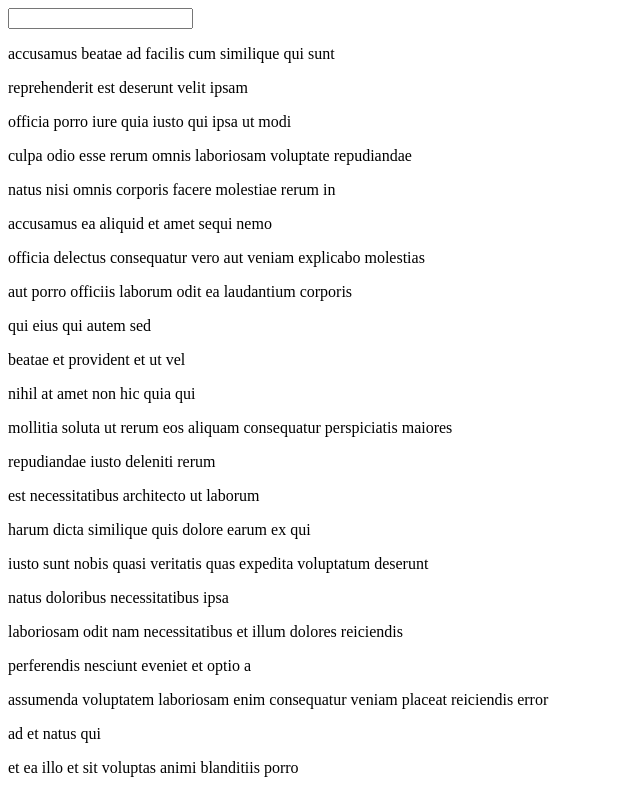
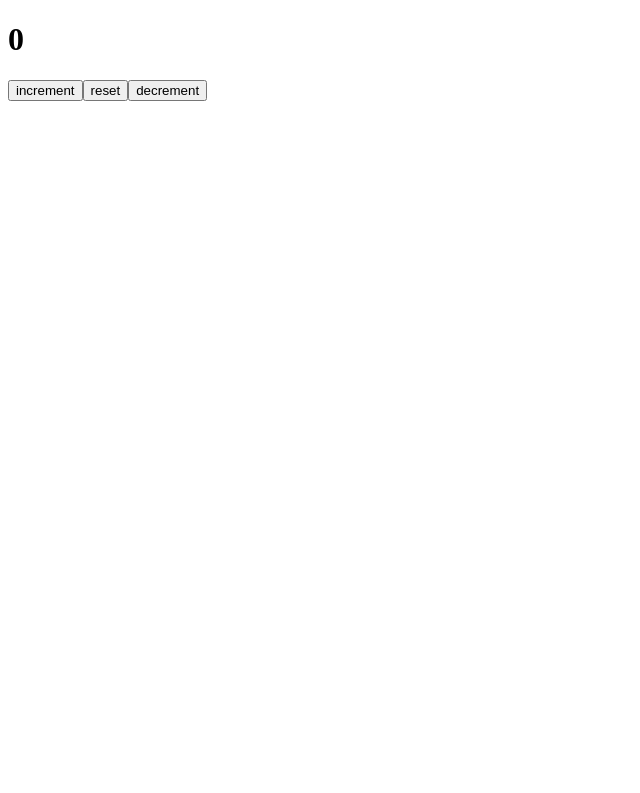
Before and after one commit to Ahmed-Badry-Abdelrahman/React, a React (Create React App) app in the folder my-app/: page / in a window 1280 px wide. Shown: the top 793 px of the page, without its empty margins (0-640 px from the left). Built offline with nearby package versions, Linux system fonts and the light colour scheme.

Commit message:
"Removed ListDisplay import and component, added Counter import and component"

```diff
--- a/my-app/src/App.js
+++ b/my-app/src/App.js
@@ -1,12 +1,15 @@
 // import { ListDisplay } from "./components/Lists";
 // import { Form } from "./components/Form";
 // import { GetPosts } from "./components/GetPosts";
-import { ListDisplay } from "./components/ListDisplay";
+// import { ListDisplay } from "./components/ListDisplay";
+
+import { Counter } from "./components/counter";
+
 // import { PostPosts } from "./components/PostPosts";
 function App() {
   return (
     <div className="App">
-      <ListDisplay />
+      <Counter />
     </div>
   );
 }
--- /dev/null
+++ b/my-app/src/components/counter.js
@@ -0,0 +1,13 @@
+import { useState } from "react";
+
+export const Counter = () => {
+  const [counter, setCounter] = useState(0);
+  return (
+    <div>
+      <h1>{counter}</h1>
+      <button onClick={() => setCounter((prev) => prev + 1)}>increment</button>
+      <button onClick={() => setCounter(0)}>reset</button>
+      <button onClick={() => setCounter((prev) => prev - 1)}>decrement</button>
+    </div>
+  );
+};
```
